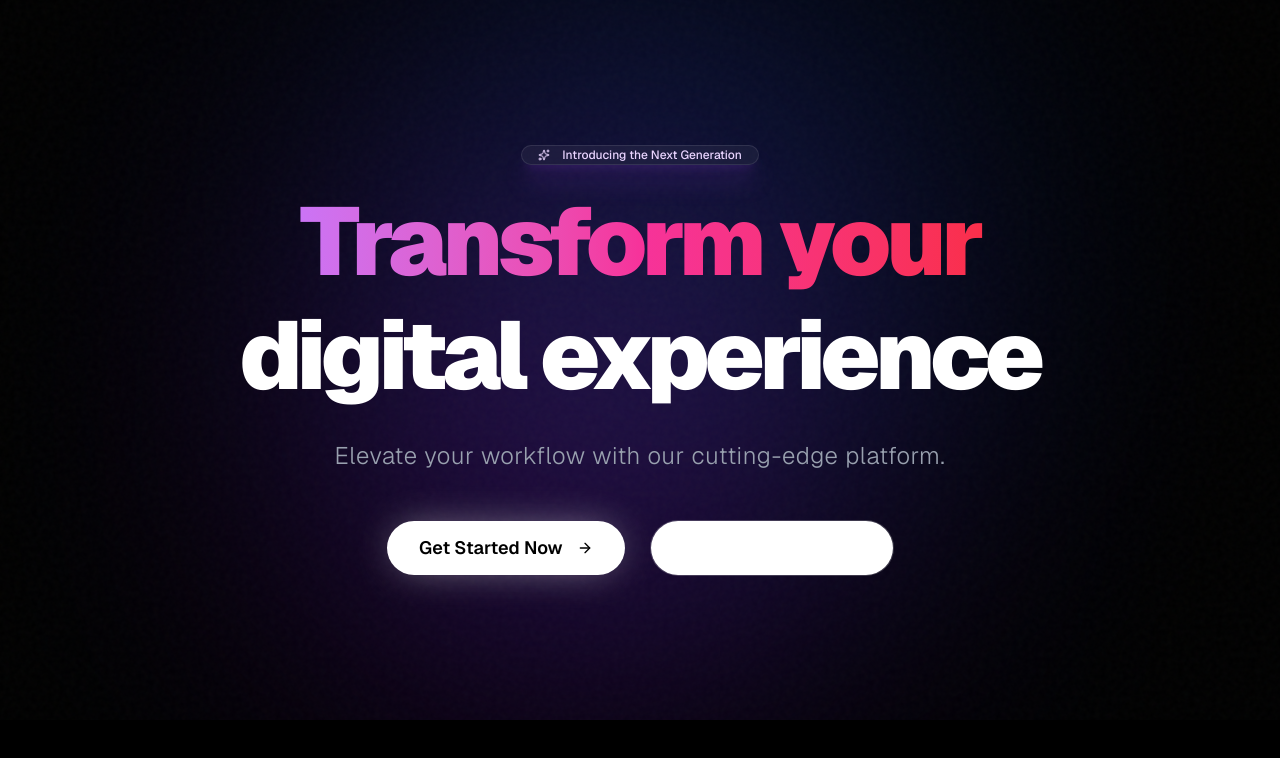
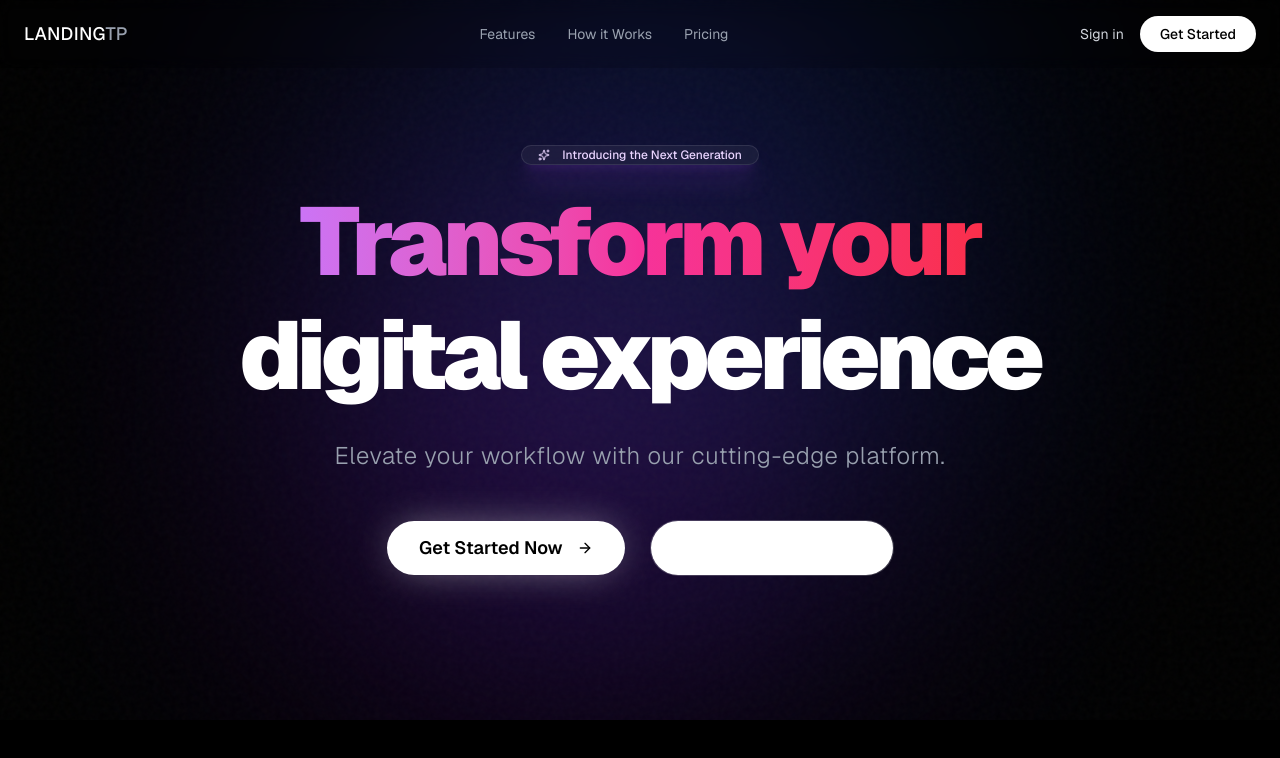
Before and after one commit to Nirvik30/landtp, a Next.js app in the folder apps/web/: page /demo/landing0 in a window 1280 px wide. Shown: the top 758 px of the page. Built offline with nearby package versions, Linux system fonts and the light colour scheme.

Commit message:
feat: add Navbar component for improved site navigation

```diff
--- /dev/null
+++ b/apps/web/app/demo/landing0/components/navbar.tsx
@@ -0,0 +1,42 @@
+import Link from "next/link";
+
+export function Navbar() {
+  return (
+    <nav className="fixed top-0 left-0 right-0 z-50 transition-all duration-300 backdrop-blur-sm bg-black/10">
+      <div className="flex items-center justify-between px-6 py-4 mx-auto max-w-7xl">
+        {/* Logo */}
+        <div className="flex items-center gap-2">
+          <Link href="/" className="text-lg font-medium text-white tracking-wide">
+            LANDING<span className="text-gray-400">TP</span>
+          </Link>
+        </div>
+
+        {/* Navigation Links */}
+        <div className="hidden md:flex items-center gap-8">
+          <Link href="#features" className="text-sm text-gray-400 hover:text-white transition-colors duration-200">
+            Features
+          </Link>
+          <Link href="#how-it-works" className="text-sm text-gray-400 hover:text-white transition-colors duration-200">
+            How it Works
+          </Link>
+          <Link href="#pricing" className="text-sm text-gray-400 hover:text-white transition-colors duration-200">
+            Pricing
+          </Link>
+        </div>
+
+        {/* Action Buttons */}
+        <div className="flex items-center gap-4">
+          <Link
+            href="/login"
+            className="text-sm text-gray-300 hover:text-white transition-colors duration-200 hidden sm:block"
+          >
+            Sign in
+          </Link>
+          <button className="px-5 py-2 text-sm font-medium text-black bg-white rounded-full hover:bg-gray-200 transition-colors duration-200">
+            Get Started
+          </button>
+        </div>
+      </div>
+    </nav>
+  );
+}
--- a/apps/web/app/demo/landing0/page.tsx
+++ b/apps/web/app/demo/landing0/page.tsx
@@ -1,8 +1,10 @@
 import { Hero } from "./components/hero";
+import { Navbar } from "./components/navbar";
 
 export default function Landing0Page() {
   return (
-    <main className="min-h-screen bg-black">
+    <main className="min-h-screen bg-black relative">
+      <Navbar />
       <Hero />
       {/* You can add more sections here */}
     </main>
```
